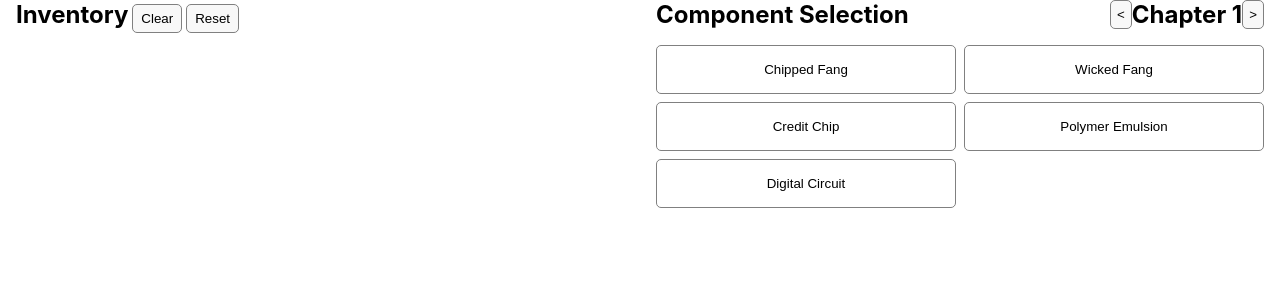
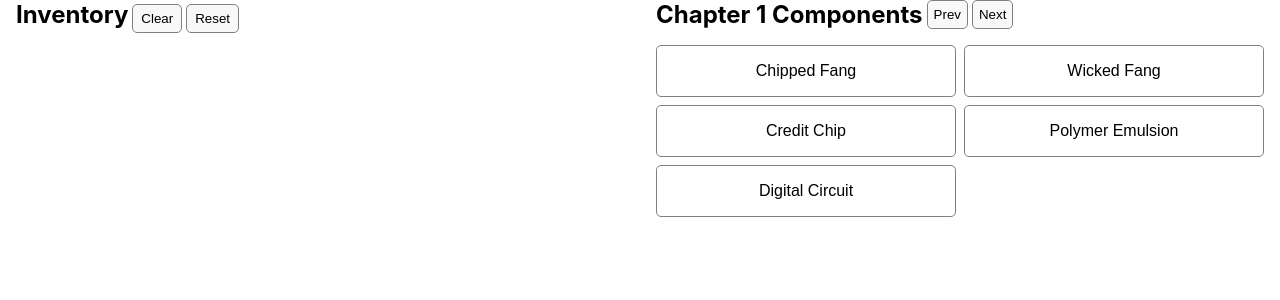
Before and after one commit to ak505188/FF13-Inventory-Tracker, a React (Create React App) app: page / in a window 1280 px wide. Shown: the top 300 px of the page. Built offline with nearby package versions, Linux system fonts and the light colour scheme.

Commit message:
Fix button height

```diff
--- a/src/components/Chapter/Chapter.js
+++ b/src/components/Chapter/Chapter.js
@@ -11,12 +11,12 @@ const ChapterControls = () => {
 
   return (
     <div className="chapter-controls">
+      <h2>{name} Components</h2>
       <button onClick={() => dispatch(decrement())}>
-        &lt;
+        Prev
       </button>
-      <h2>{name}</h2>
       <button onClick={() => dispatch(increment())}>
-        &gt;
+        Next
       </button>
     </div>
   );
--- a/src/components/Chapter/Chapter.scss
+++ b/src/components/Chapter/Chapter.scss
@@ -1,7 +1,6 @@
 div.chapter-controls {
   display: flex;
   justify-content: center;
-  margin-left: auto;
 
   h2 {
     margin: 0;
@@ -11,5 +10,7 @@ div.chapter-controls {
     background: white;
     border: 1px solid grey;
     border-radius: 5px;
+    cursor: pointer;
+    margin-left: .25rem;
   }
 }
--- a/src/components/Component/Component.js
+++ b/src/components/Component/Component.js
@@ -22,7 +22,6 @@ const ComponentList = () => {
   return (
     <div>
       <header>
-        <h2>Component Selection</h2>
         <Chapter/>
       </header>
       <ul className="component-selection">
--- a/src/components/Component/Component.scss
+++ b/src/components/Component/Component.scss
@@ -27,7 +27,7 @@ div.app {
           width: 100%;
           padding: 1rem;
           background: white;
-
+          font-size: 1rem;
         }
       }
     }
```
